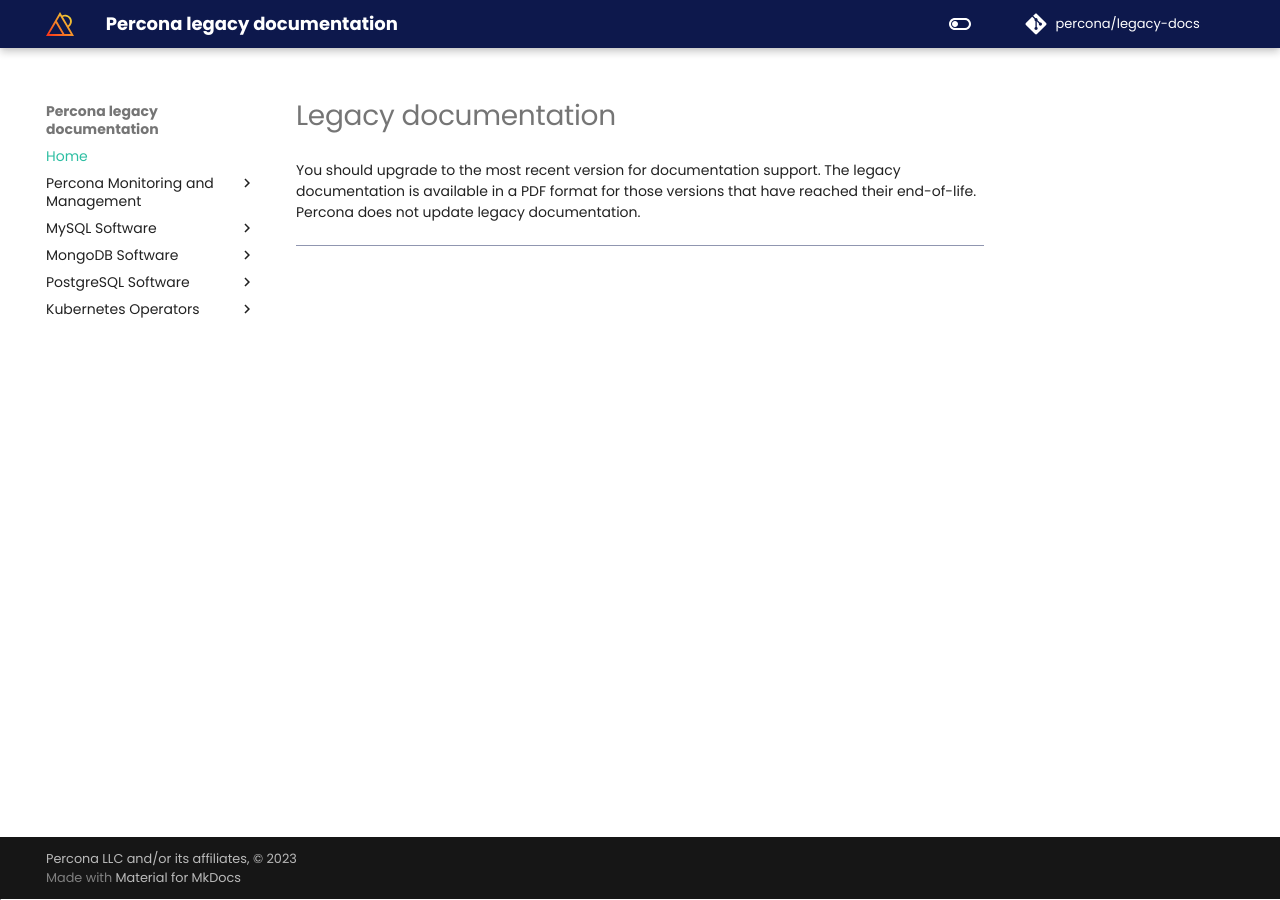
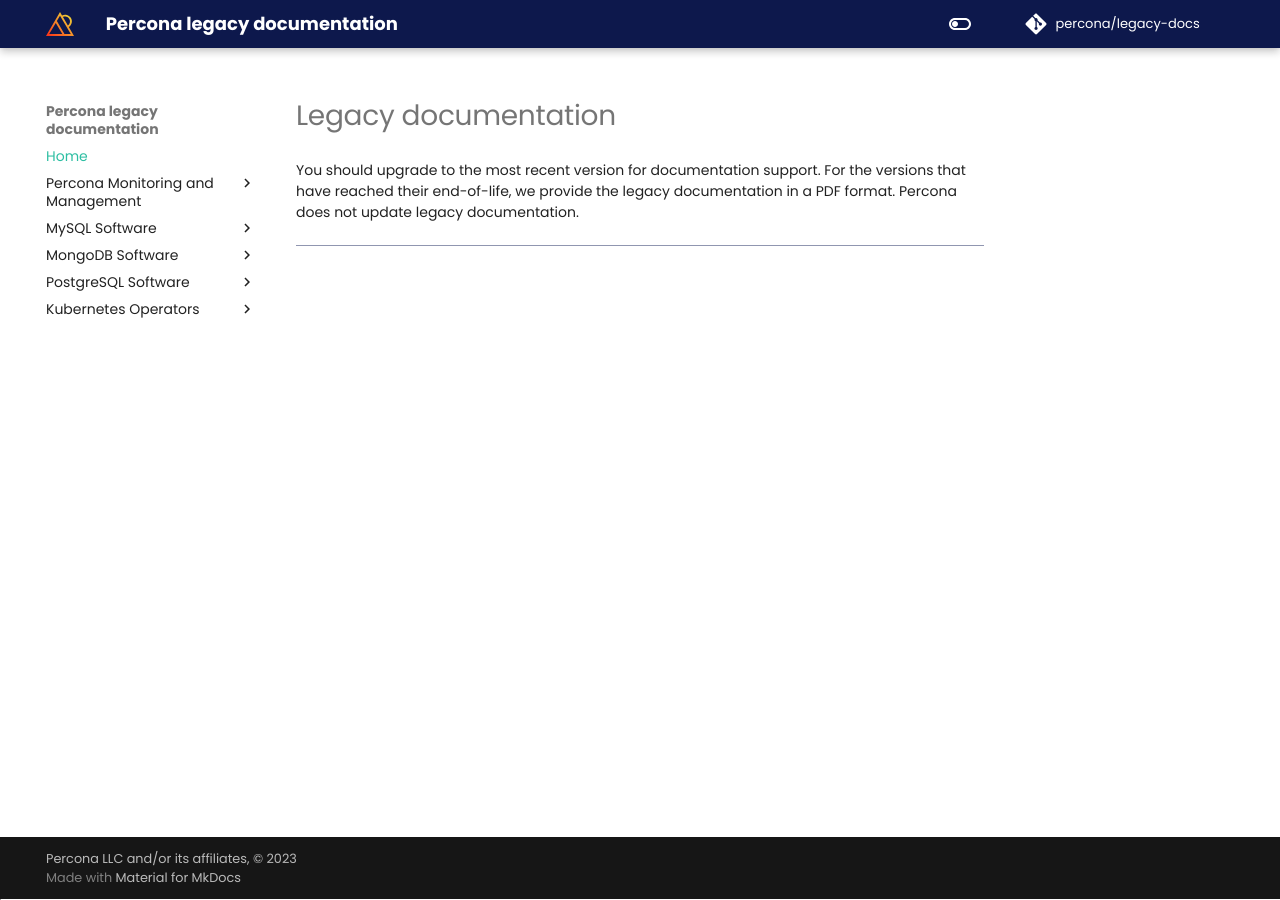
Before and after one commit to percona/legacy-docs, an MkDocs documentation site: the page built from docs/index.md, in a window 1280 px wide. Built offline with MkDocs 1.6.1 and Material for MkDocs 9.7.7, drawn with Linux system fonts in a browser that asks for light colours; nearby versions of some CDN libraries; comment, search, counter and statistics services are not loaded.

Commit message:
Update index.md

```diff
--- a/docs/index.md
+++ b/docs/index.md
@@ -1,3 +1,3 @@
 # Legacy documentation
 
-You should upgrade to the most recent version for documentation support. The legacy documentation is available in a PDF format for those versions that have reached their end-of-life. Percona does not update legacy documentation.
+You should upgrade to the most recent version for documentation support. For the versions that have reached their end-of-life, we provide the legacy documentation in a PDF format. Percona does not update legacy documentation.
```
